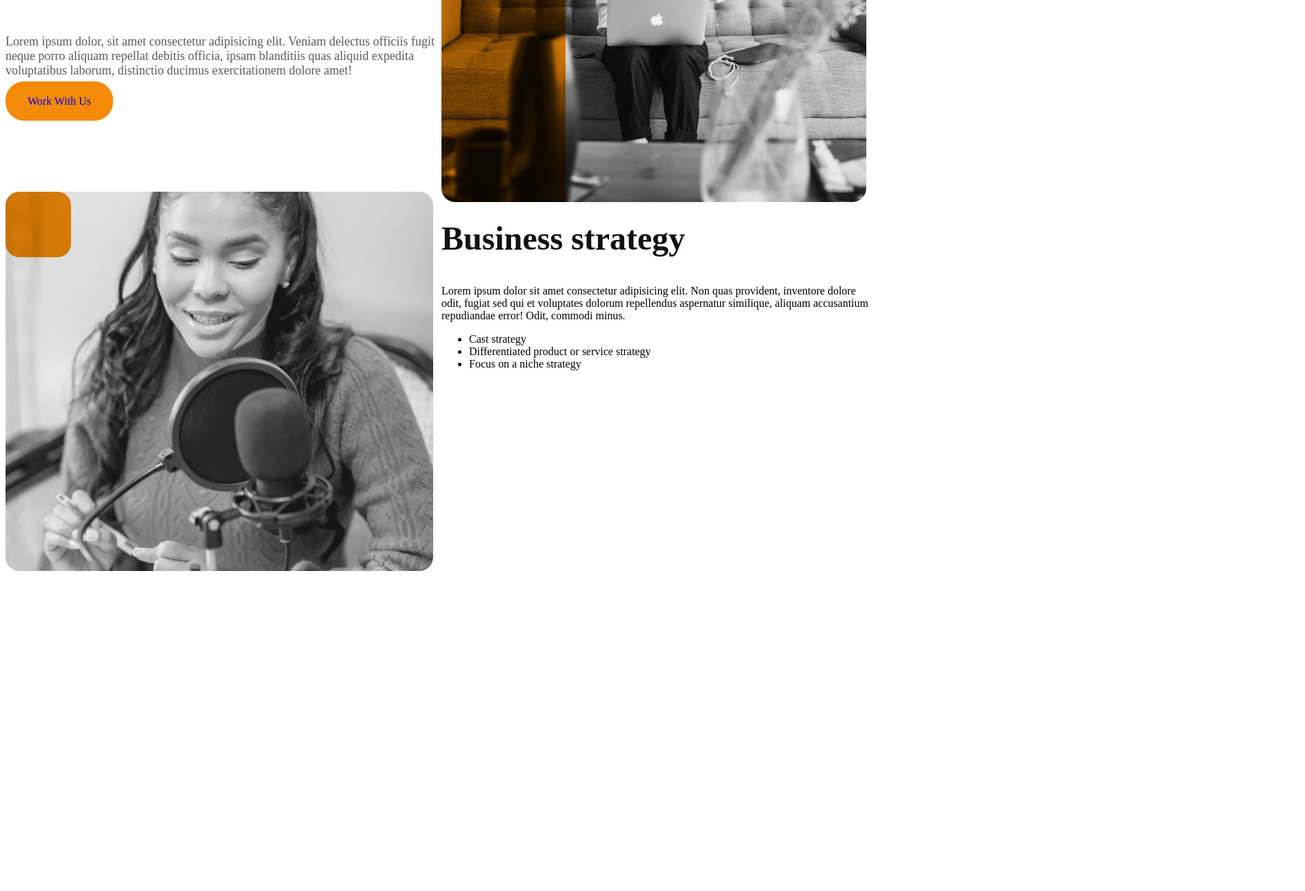
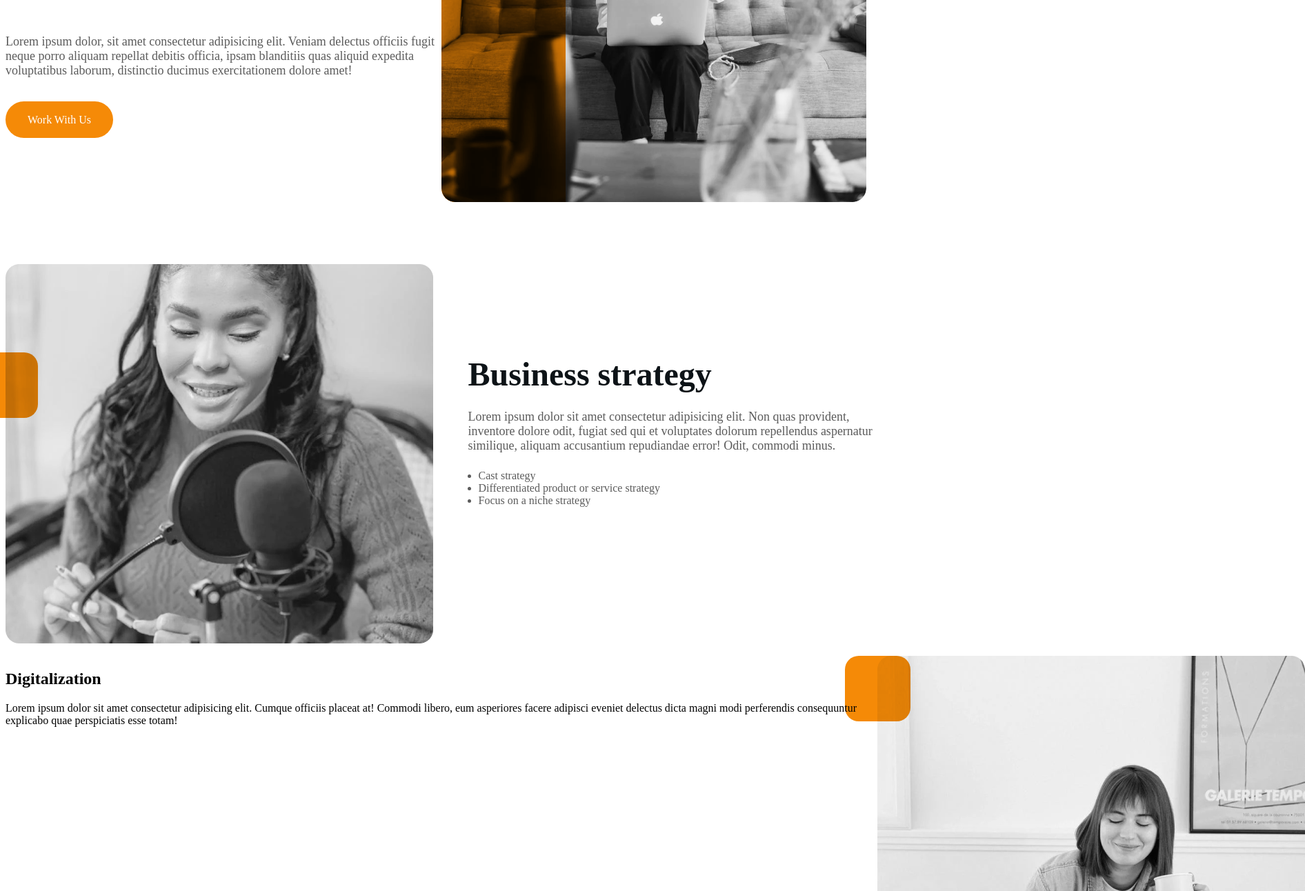
Before and after one commit to Chill893/challange, a plain HTML site: page services.html in a window 1280 px wide. Shown: the part 548-1840 px from the top of the page at 69% size, 1892 px wide, since content can reach past the window. Before the commit the page ends 1376 px from the top, so only its background shows below. Drawn offline with Linux system fonts and the light colour scheme.

Commit message:
deploy hiihed beldev

```diff
--- a/home.css
+++ b/index.css
@@ -352,7 +352,7 @@ section a{
      margin: 0px auto;
 }
 #a6 {
-     background: url(/images/experience-image.png) no-repeat;
+     background: url(/images/experience-image.png)  no-repeat;
 }
 #b6 {
      background-color:  rgba(245, 138, 7, 1);
@@ -362,6 +362,7 @@ section a{
      align-items: flex-start;
      padding-left: 120px;
      height: 518px;
+     width: 50%;
 }
 #b6 h1 {
      color: white;
--- a/services.css
+++ b/services.css
@@ -6,6 +6,10 @@
 }
 .flex {
     flex: 1;
+}
+.max-width {
+    max-width: 1280px;
+    margin: auto;
 }
 
 nav{
@@ -52,13 +56,15 @@ nav #navbar a{
 #a1 p {
     font-size: 18px;
     color: #5B5B5B;
-    margin: 25px 0px;
+    margin-top: 25px;
+    margin-bottom: 52px;
 }
 #a1 a {
     border-radius: 27px;
     background-color: #F58A07;
-    padding: 20px 32px;
+    padding: 18px 32px;
     margin-top: 52px;
+    color: white;
 }
 #b1 {
     position: relative;
@@ -84,7 +90,7 @@ nav #navbar a{
 #second {
     display: flex;
     max-width: 1280px;
-    margin: 0px auto;
+    margin: 200px auto;
 }
 #a2 {
     position: relative;
@@ -102,11 +108,59 @@ nav #navbar a{
     background: #F58A07;
     mix-blend-mode: multiply;
     border-radius: 20px;
+    top: 128px;
+    left: -48px;
 }
 #b2 {
-
+    margin-left: 77px;
 }
 #b2 h1 {
     font-size: 48px;
     color: #0D1317;
+    margin-top: 132px;
+    margin-bottom: 24px;
 }
+#b2 p {
+    font-size: 18px;
+    color: #5B5B5B;
+    margin-bottom: 24px;
+}
+#b2 li {
+    margin-left: -25px;
+    color: #5B5B5B;
+}
+
+/* third section  */
+
+#third {
+    max-width: 1280px;
+    margin: 200px auto;
+    display: flex;
+}
+#a3 {
+
+}
+#a3 h1 {
+
+}
+#a3 p {
+
+}
+#b3 {
+    position: relative;
+}
+#image3 {
+    background-image: url(/images/Image\ \(3\).png);
+    position: absolute;
+    width: 620px;
+    height: 550px;
+}
+#shape3 {
+    position: absolute;
+    width: 95px;
+    height: 95px;
+    background: #F58A07;
+    mix-blend-mode: multiply;
+    border-radius: 20px;
+    right: -48px;
+}
--- a/services.html
+++ b/services.html
@@ -18,7 +18,6 @@
                     <li>Home</li>
                     <li>Careers</li>
                     <li>Services</li>
-                    <li>Blog</li>
                     <li>Contact Us</li>
                 </ul>
                 <a id="call" href="Call-to-action">Call to action</a>
@@ -26,7 +25,7 @@
         </nav>
     </header>
 
-    <section id="first">
+    <section id="first" class="max-width">
         <div id="a1" class="flex">
             <h1>We serve clients with ground breaking solutions</h1>
             <p>Lorem ipsum dolor, sit amet consectetur adipisicing elit. Veniam delectus officiis fugit neque porro aliquam repellat debitis officia, ipsam blanditiis quas aliquid expedita voluptatibus laborum, distinctio ducimus exercitationem dolore amet!</p>
@@ -52,5 +51,15 @@
                 </ul>
             </div>
     </section>
+    <section id="third">
+        <div id="a3" class="flex">
+            <h1>Digitalization</h1>
+            <p>Lorem ipsum dolor sit amet consectetur adipisicing elit. Cumque officiis placeat at! Commodi libero, eum asperiores facere adipisci eveniet delectus dicta magni modi perferendis consequuntur explicabo quae perspiciatis esse totam!</p>
+        </div>
+        <div id="b3">
+            <div id="image3"></div>
+            <div id="shape3"></div>
+        </div>
+    </section>
 </body>
 </html>
```
Also changed, not shown: images/Image (3).png (added), index.html (renamed from home.html), 2 other files. Lines whose indentation alone changed are shown as unchanged.
